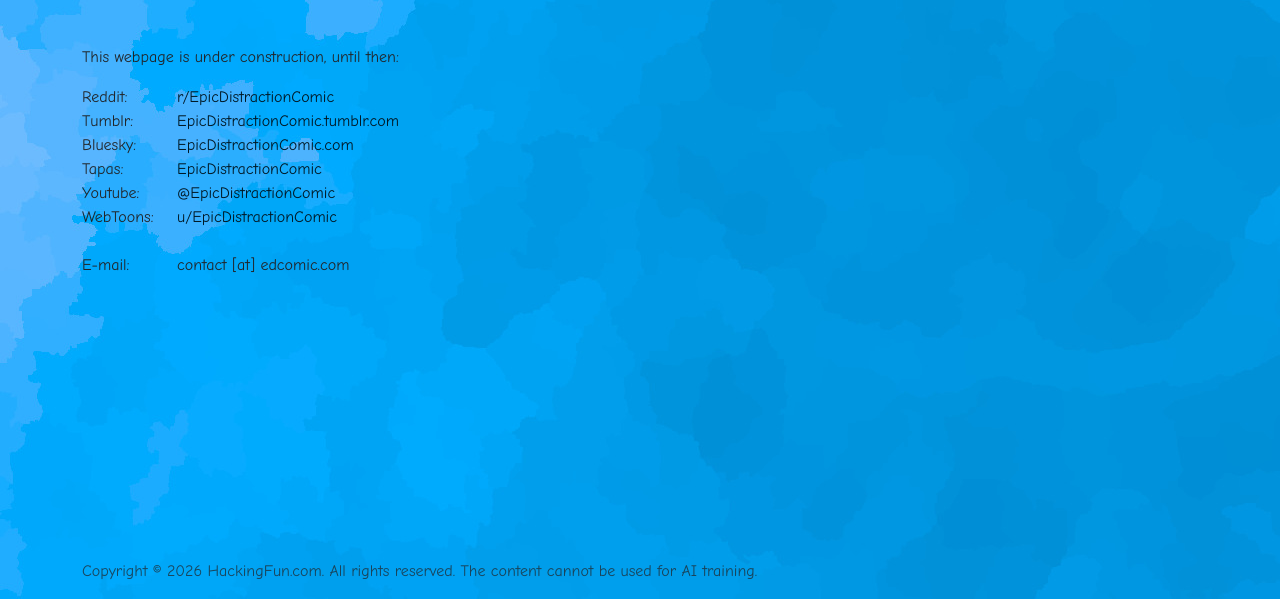
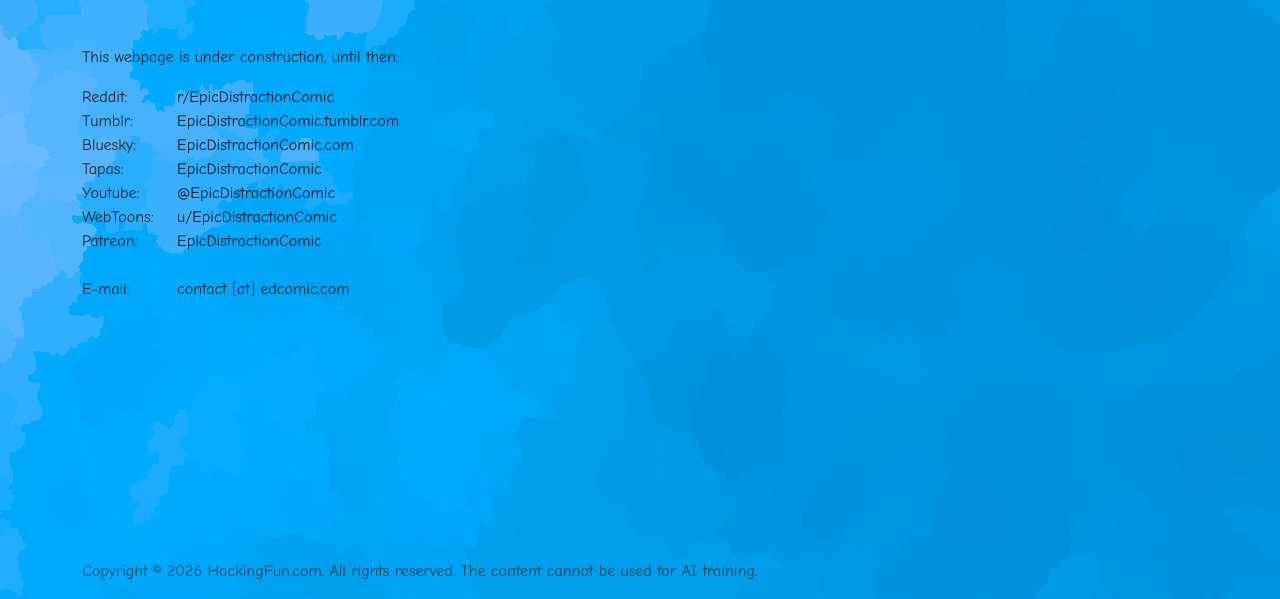
Before and after one commit to tooldevops/epicdistractioncomic, a plain HTML site: page index.html in a window 1280 px wide. Shown: the part 201-800 px from the top of the page. Drawn offline with nearby package versions, Linux system fonts and the light colour scheme.

Commit message:
add patreon

```diff
--- a/index.html
+++ b/index.html
@@ -98,6 +98,14 @@
 						<a href="https://www.webtoons.com/p/community/en/u/EpicDistractionComic">u/EpicDistractionComic</a>
 					</div>
 				</div>
+				<div class="row">
+					<div class="col-3 col-sm-3 col-md-2 col-lg-2 col-xl-1">
+						Patreon:
+					</div>
+					<div class="col">
+						<a href="https://patreon.com/EpicDistractionComic">EpicDistractionComic</a>
+					</div>
+				</div>
 
 
 				<div class="mt-4 row">
```
